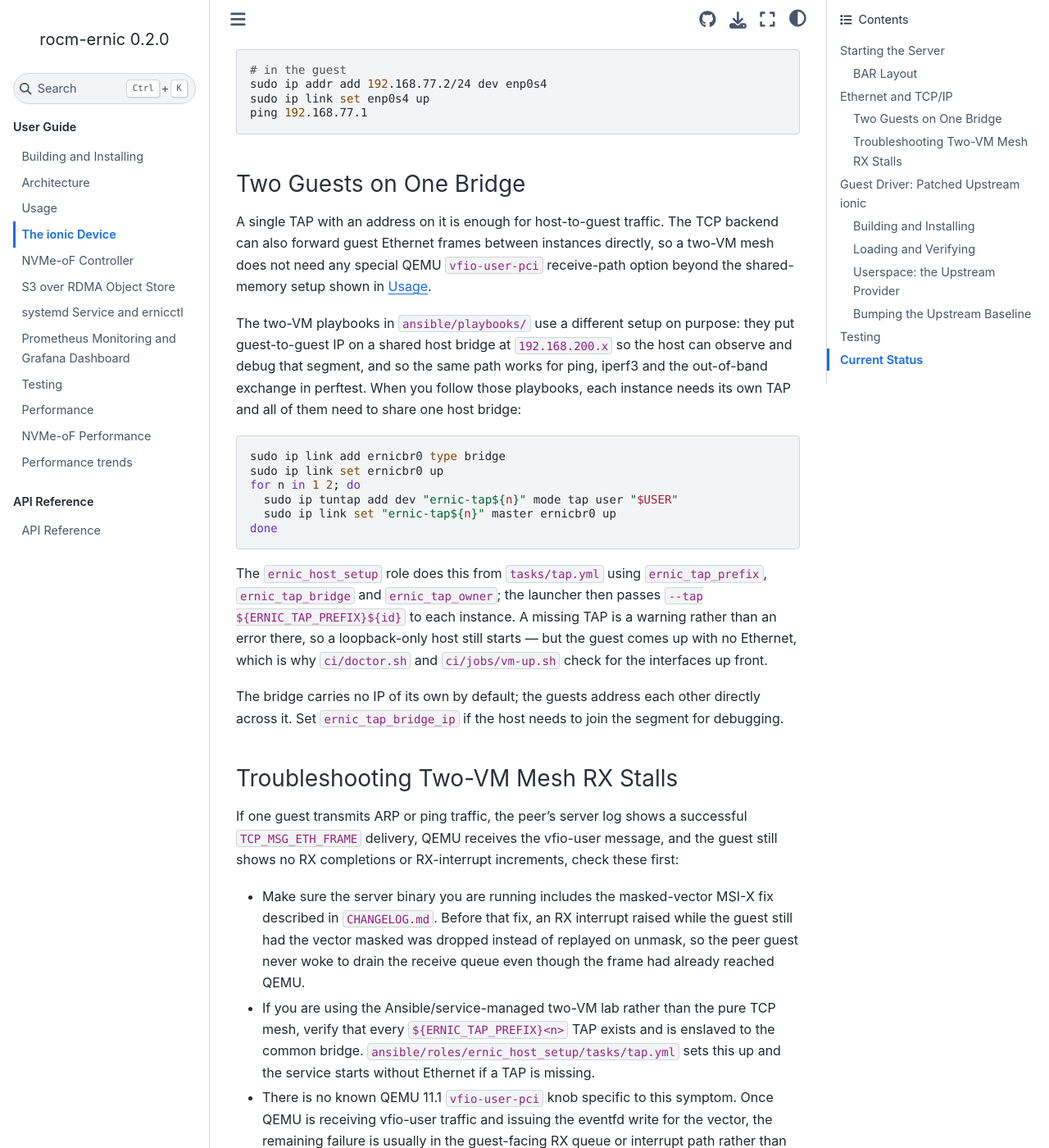
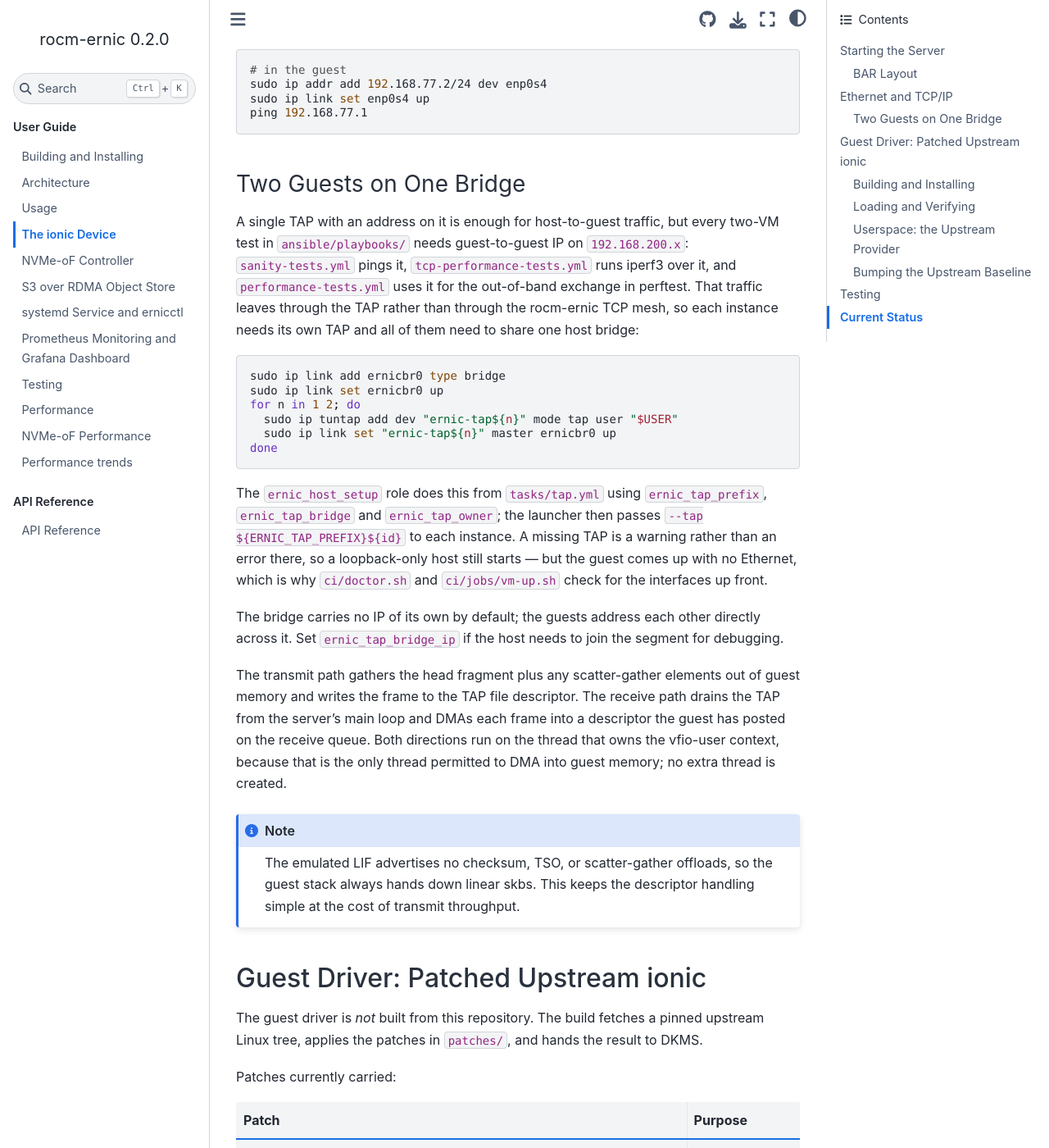
Before and after one commit to ROCm/rocm-ernic, a Sphinx documentation site: the page built from docs/ionic.rst, in a window 1280 px wide and 1400 px high, scrolled down 1803 px. Shown: the whole window at 82% size. Built offline with Sphinx 7.4.7 and the Sphinx Book theme 1.1.4, drawn with Linux system fonts in a browser that asks for light colours; some of the changed text lies outside the part shown.

Commit message:
docs: restore TAP requirement for two-VM Ethernet
Co-authored-by: sbates130272 <7095029+sbates130272@users.noreply.github.com>

```diff
--- a/docs/ionic.rst
+++ b/docs/ionic.rst
@@ -115,18 +115,14 @@ Two Guests on One Bridge
 ^^^^^^^^^^^^^^^^^^^^^^^^
 
 A single TAP with an address on it is enough for host-to-guest
-traffic. The TCP backend can also forward guest Ethernet frames
-between instances directly, so a two-VM mesh does not need any
-special QEMU ``vfio-user-pci`` receive-path option beyond the
-shared-memory setup shown in :doc:`usage`.
-
-The two-VM playbooks in ``ansible/playbooks/`` use a different
-setup on purpose: they put guest-to-guest IP on a shared host
-bridge at ``192.168.200.x`` so the host can observe and debug
-that segment, and so the same path works for ping, iperf3 and
-the out-of-band exchange in perftest. When you follow those
-playbooks, each instance needs its own TAP and all of them need
-to share one host bridge:
+traffic, but every two-VM test in ``ansible/playbooks/`` needs
+guest-to-guest IP on ``192.168.200.x``: ``sanity-tests.yml``
+pings it, ``tcp-performance-tests.yml`` runs iperf3 over it,
+and ``performance-tests.yml`` uses it for the out-of-band
+exchange in perftest. That traffic leaves through the TAP
+rather than through the rocm-ernic TCP mesh, so each instance
+needs its own TAP and all of them need to share one host
+bridge:
 
 .. code-block:: bash
 
@@ -150,32 +146,6 @@ The bridge carries no IP of its own by default; the guests
 address each other directly across it. Set
 ``ernic_tap_bridge_ip`` if the host needs to join the segment
 for debugging.
-
-Troubleshooting Two-VM Mesh RX Stalls
-^^^^^^^^^^^^^^^^^^^^^^^^^^^^^^^^^^^^^
-
-If one guest transmits ARP or ping traffic, the peer's server
-log shows a successful ``TCP_MSG_ETH_FRAME`` delivery, QEMU
-receives the vfio-user message, and the guest still shows no
-RX completions or RX-interrupt increments, check these first:
-
-- Make sure the server binary you are running includes the
-  masked-vector MSI-X fix described in ``CHANGELOG.md``.
-  Before that fix, an RX interrupt raised while the guest still
-  had the vector masked was dropped instead of replayed on
-  unmask, so the peer guest never woke to drain the receive
-  queue even though the frame had already reached QEMU.
-- If you are using the Ansible/service-managed two-VM lab
-  rather than the pure TCP mesh, verify that every
-  ``${ERNIC_TAP_PREFIX}<n>`` TAP exists and is enslaved to the
-  common bridge. ``ansible/roles/ernic_host_setup/tasks/tap.yml``
-  sets this up and the service starts without Ethernet if a TAP
-  is missing.
-- There is no known QEMU 11.1 ``vfio-user-pci`` knob specific
-  to this symptom. Once QEMU is receiving vfio-user traffic and
-  issuing the eventfd write for the vector, the remaining
-  failure is usually in the guest-facing RX queue or interrupt
-  path rather than in a transport option.
 
 The transmit path gathers the head fragment plus any
 scatter-gather elements out of guest memory and writes the
```
